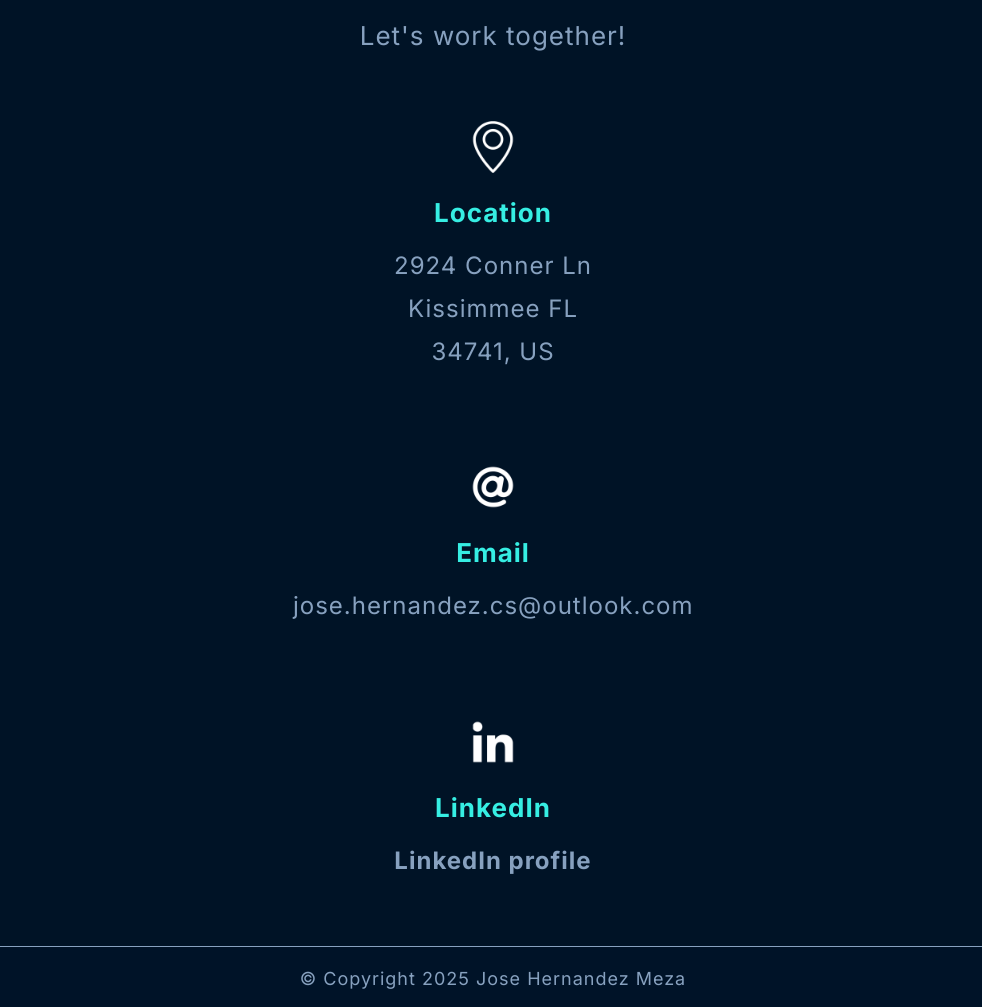
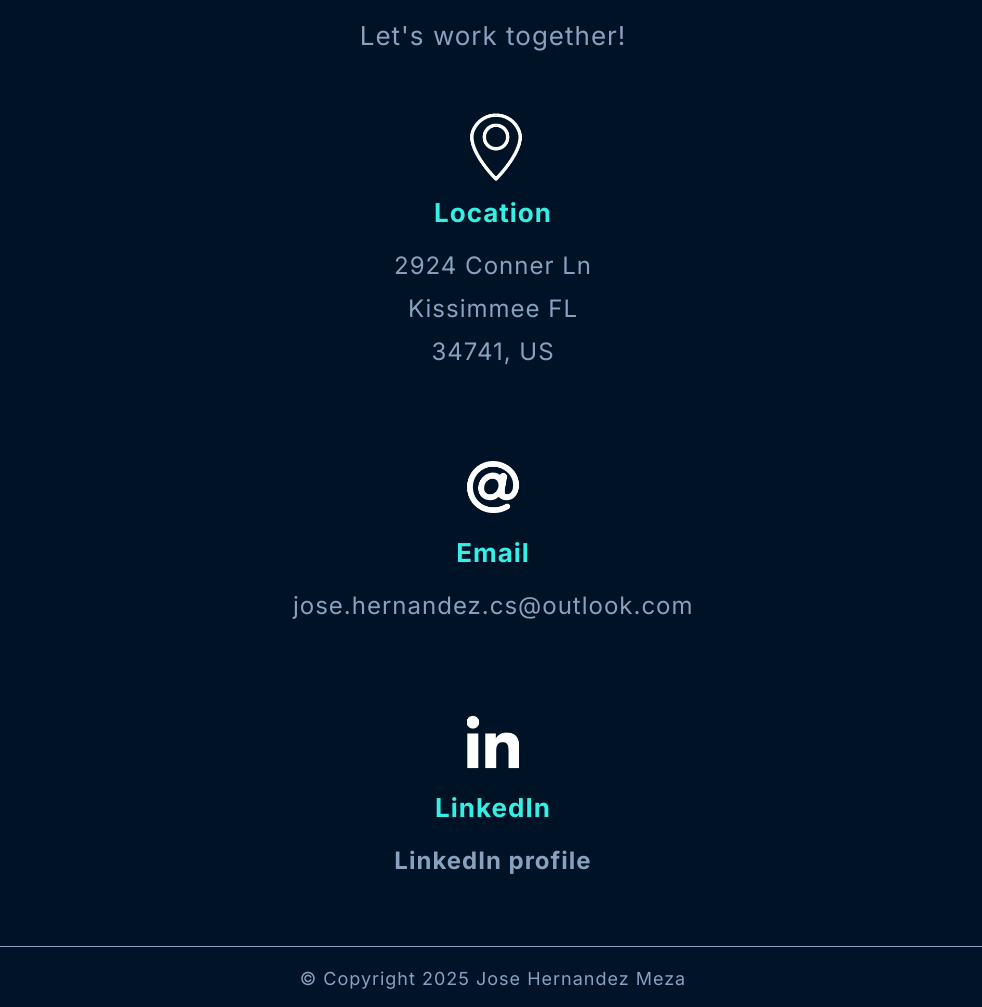
Before and after one commit to joseghm1/Jose_personal_website, a plain HTML site: page index.html in a window 1280 px wide. Shown: the part 8228-9235 px from the top of the page, without its empty margins (147-1129 px from the left). Drawn offline with nearby package versions, Linux system fonts and the light colour scheme.

Commit message:
some fixes

```diff
--- a/jose.css
+++ b/jose.css
@@ -1607,36 +1607,43 @@ html {
 }
 
 .image-contact-icon-1 {
-    height: 100px;
+    height: 130px;
     width: 100px;
     vertical-align: middle;
 
 
     background-image: url('contact-section-icons/2.png');
     background-size: cover;
+    background-position: center;
+    margin-left: 5px;
+
 
 
 
 }
 
 .image-contact-icon-2 {
-    height: 100px;
+    height: 130px;
     width: 100px;
     vertical-align: middle;
     background-image: url('contact-section-icons/1.png');
     background-size: cover;
+    background-size: cover;
+    background-position: center;
 
 }
 
 .image-contact-icon-3 {
 
-    height: 100px;
+    height: 130px;
     width: 100px;
     vertical-align: middle;
 
 
     background-image: url('contact-section-icons/5.png');
     background-size: cover;
+    background-size: cover;
+    background-position: center;
 
 }
 
```
